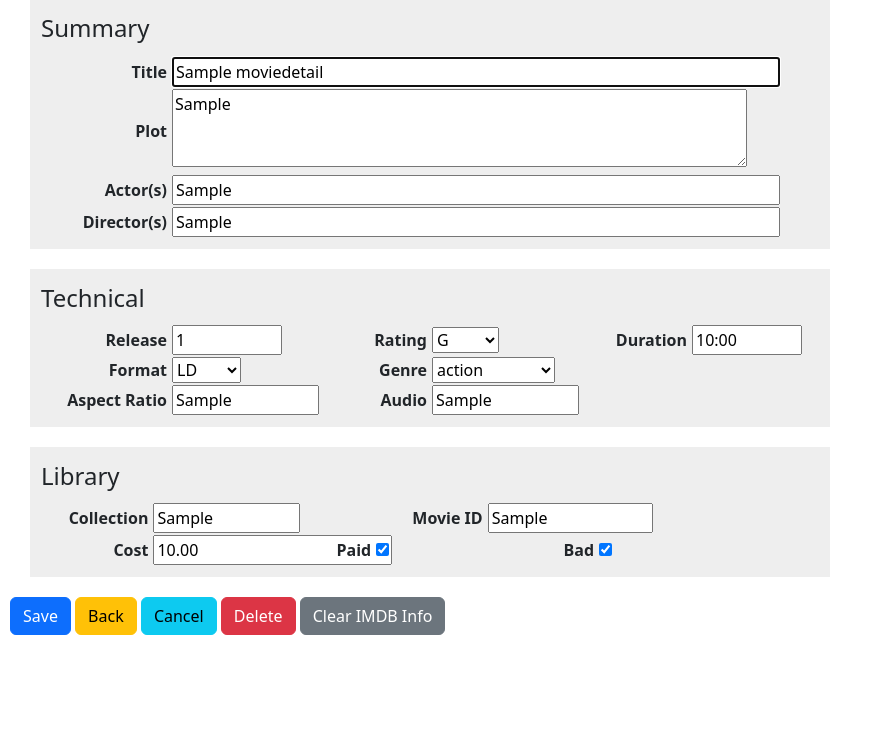
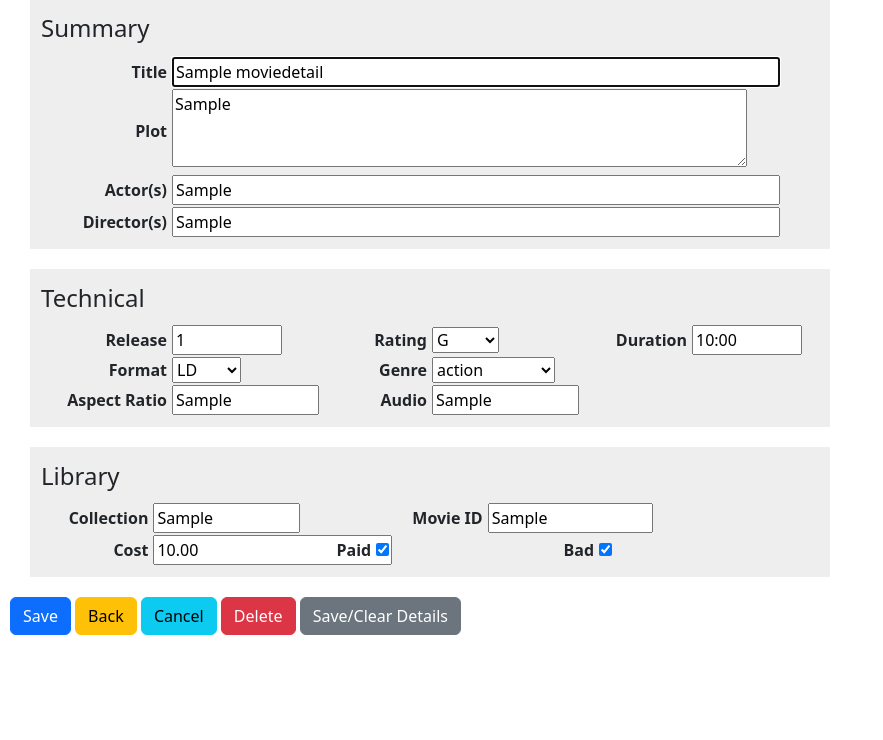
Before and after one commit to pmichali/viewmaster, a Django app: page /create_update/1/ in a window 1280 px wide. Shown: the part 60-800 px from the top of the page, without its empty margins (0-883 px from the left). Run offline with Django 5.2, Linux system fonts and the light colour scheme; a user stored in the database is signed in; tables that the repository leaves empty hold one stand-in row (values such as "Sample post").

Commit message:
Have movie create, edit, and delete working, with unique and shared details.

```diff
--- a/movie_library/viewmaster/models.py
+++ b/movie_library/viewmaster/models.py
@@ -49,10 +49,13 @@ class MovieDetails(models.Model):
         return Movie.objects.filter(details=self).count()
 
     @classmethod
-    def find(cls, imdb_id: str, title: str):
-        """Lookup details by IMDB ID."""
+    def find(cls, source: str, title: str, existing_details=None):
+        """Find existing details matching source and title, ignoring if currently used by movie."""
         try:
-            return cls.objects.get(source=imdb_id, title=title)
+            details = MovieDetails.objects.filter(source=source, title=title)
+            if existing_details:
+                details = details.exclude(id=existing_details.id)
+            return details.get()
         except cls.DoesNotExist:
             return None
 
@@ -133,19 +136,14 @@ class Movie(models.Model):
         """Link used when updating movie?"""
         return reverse("viewmaster:movie-update", args=[self.id])
 
-    def altering_shared_details(self, new_details: dict):
-        """
-        Indicates that movie is changing title/IMDB # for details
-        that are shared by other movies.
-        """
-        if self.details.use_count() < 2:
-            return False
-        if (
-            new_details.get("title") != self.details.title
-            or new_details.get("source") != self.details.source
-        ):
-            return True
-        return False
+    def details_shared(self):
+        """Indicates if the details are shared by other movies."""
+        count = (
+            Movie.objects.filter(details__id=self.details.id)
+            .exclude(id=self.id)
+            .count()
+        )
+        return count > 0
 
     @property
     def alpha_order(self):
@@ -186,8 +184,9 @@ class Movie(models.Model):
     def __str__(self):
         """Show the movie entry for debug."""
         cost = self.cost if self.cost else 0
+        details_id = self.details.id if self.details else "?"
         return (
-            f"id={self.id} details={self.details} format={self.format} "
+            f"id={self.id} details_id={details_id} format={self.format} "
             f"aspect='{self.aspect}' audio='{self.audio}' coll='{self.collection}' "
             f"cost=${cost:6.2f} "
             f"paid={'y' if self.paid else 'N'} bad={'Y' if self.bad else 'N'} "
--- a/movie_library/viewmaster/templates/viewmaster/create_update_movie.html
+++ b/movie_library/viewmaster/templates/viewmaster/create_update_movie.html
@@ -183,7 +183,7 @@
       <button id="cancelBtn" class="btn btn-info">Cancel</button>
   	  {% if movie %}
   	  	<button id="deleteBtn" class="btn btn-danger">Delete</button>
-  	  	<button type="submit" name="save_and_clear" class="btn btn-secondary">Clear IMDB Info</button>
+  	  	<button type="submit" name="save_and_clear" class="btn btn-secondary">Save/Clear Details</button>
   	  {% endif %}
     </form>
 {% endblock %}
--- a/movie_library/viewmaster/views.py
+++ b/movie_library/viewmaster/views.py
@@ -266,25 +266,16 @@ class MovieCreateUpdateView(
     def post(self, request, *args, **kwargs):
         """Create/update a movie."""
         logger.debug(
-            "Create/Update POST: REQUEST %s, ARGS %s, KWARGS %s, SESSIION %s",
+            "Create/Update POST: POSTARGS %s, GETARGS %s, ARGS %s, KWARGS %s, SESSIION %s",
             request.POST.dict(),
+            request.GET.dict(),
             args,
             kwargs,
             dict(request.session),
         )
+
         identifier = int(kwargs.get("pk", "0"))
-        movie_id = request.GET.get("movie_id") or "unknown"
-        title = request.GET.get("title") or "TITLE NOT FOUND"
-        movie = Movie.find(identifier)
-        if movie:
-            details = movie.details
-        else:
-            details = MovieDetails.find(movie_id, title)
-
-        logger.debug("MOVIE: %s", movie)
-        logger.debug("DETAILS: %s", details)
-
-        # Set fields for each model
+        # Get the changes being made for each model
         movie_post = {
             k: v
             for k, v in request.POST.items()
@@ -302,7 +293,7 @@ class MovieCreateUpdateView(
             self.success_url = reverse(
                 "viewmaster:movie-clear", kwargs={"pk": identifier}
             )
-            logger.debug("Saving and will then clear IMDB info")
+            logger.debug("Ensuring all details clear, for save/clear operation")
             details_post.update(
                 {
                     "plot": "",
@@ -314,11 +305,44 @@ class MovieCreateUpdateView(
             )
             logger.debug("Revised details: %s", details_post)
 
-        if movie:
-            logger.debug("Existing movie - edit")
-            if movie.altering_shared_details(details_post):
-                logger.debug("Changing details that are shared by other movies")
-                details = None  # Create new details
+        source = details_post.get("source", request.POST.get("source", "unknown"))
+        title = details_post.get("title", request.POST.get("title", "MISSING TITLE!"))
+        logger.info("Target source %s, target title '%s'", source, title)
+        movie = Movie.find(identifier)
+        details_to_delete = None
+        if not movie:
+            logger.info("Creating new movie")
+            details = MovieDetails.find(source, title)
+        else:  # Editing a movie
+            logger.info("Editing existing movie ID: %d", movie.id)
+            details = movie.details
+
+            details_to_use = MovieDetails.find(source, title)
+            logger.debug("EXISTING DETAILS %s", details)
+            logger.debug("DETAILS TO USE %s", details_to_use)
+
+            logger.info(
+                "Movie will %sbe sharing existing details",
+                "not " if details_to_use is None else "",
+            )
+            if movie.details_shared():
+                logger.debug("Details are currently being shared")
+                if details_to_use:
+                    if details_to_use.id == details.id:
+                        which = "same shared"
+                    else:
+                        which = "different shared"
+                else:
+                    which = "new"
+                logger.debug("Using %s details", which)
+                details = details_to_use
+            elif details_to_use:
+                logger.debug("Switching from non-shared to shared details")
+                details_to_delete = details
+                details = details_to_use
+            else:
+                logger.debug("Altering (unshared) details")
+
         movie_form = MovieCreateEditForm(movie_post, instance=movie)
         details_form = MovieDetailsCreateEditForm(details_post, instance=details)
         if movie_form.is_valid() and details_form.is_valid():
@@ -327,6 +351,9 @@ class MovieCreateUpdateView(
             saved_movie.details = saved_details
             saved_movie.save()
             logger.debug("Saved movie and details")
+            if details_to_delete:
+                logger.debug("Deleting old details %s", details_to_delete)
+                details_to_delete.delete()
             return HttpResponseRedirect(self.success_url)
         logger.debug("Failed validation")
         return render(
@@ -549,9 +576,7 @@ class MovieDeleteView(
         return HttpResponseRedirect(success_url)
 
 
-class MovieClearView(
-    LoginRequiredMixin, View
-):  # pylint: disable=too-many-ancestors
+class MovieClearView(LoginRequiredMixin, View):  # pylint: disable=too-many-ancestors
     """View for confirming the clearing of IMDB info."""
 
     model = Movie
```
